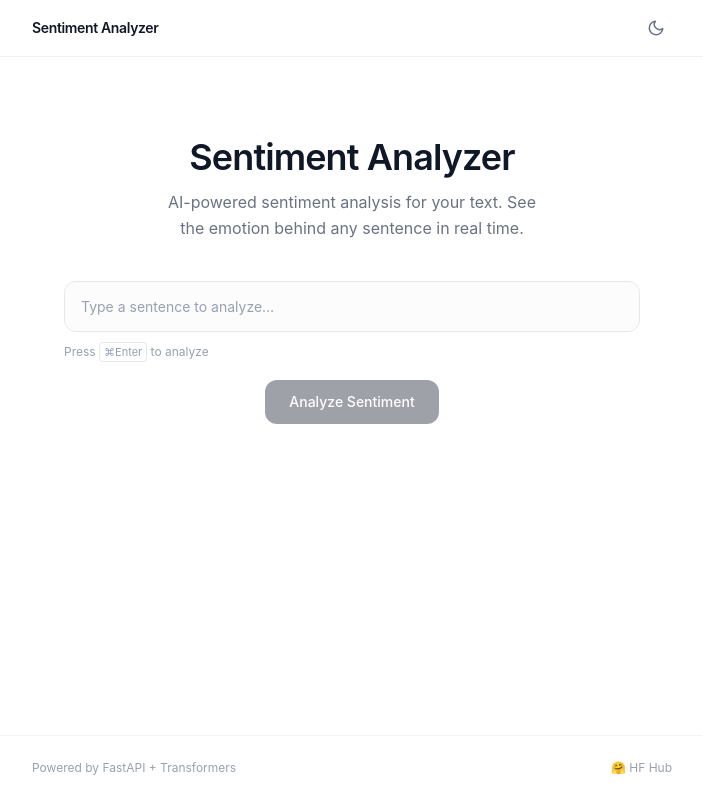
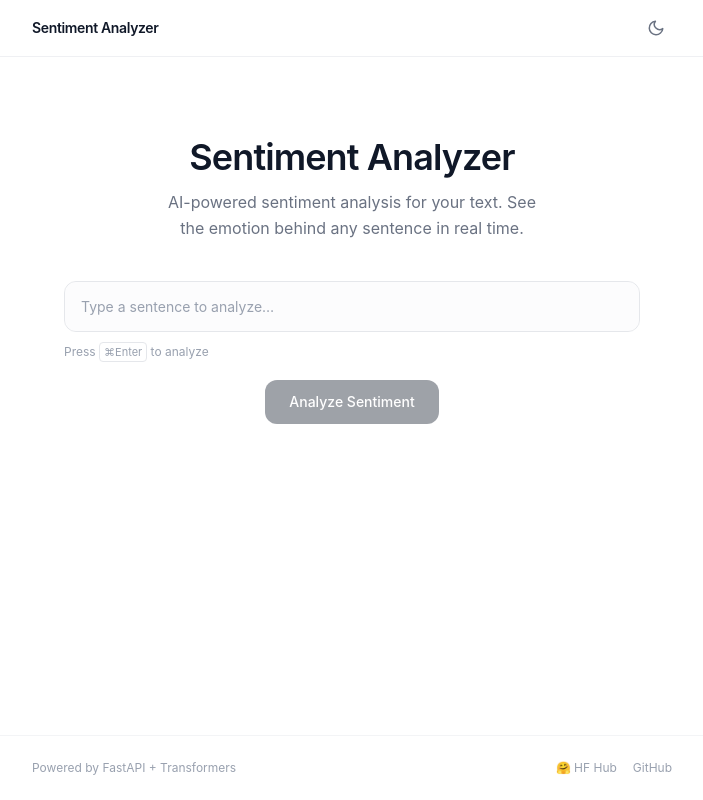
Before and after one commit to erencice/sentiment140-frontend, a React (Vite) app: page / in a window 1280 px wide. Shown: the whole page, without its empty margins (288-991 px from the left). Built offline with nearby package versions, Linux system fonts and the light colour scheme.

Commit message:
Add GitHub link to footer, update README with live URL

```diff
--- a/src/components/Footer.tsx
+++ b/src/components/Footer.tsx
@@ -7,6 +7,7 @@ export function Footer(): JSX.Element {
         <p className="text-xs text-gray-400 dark:text-gray-500">
           Powered by FastAPI + Transformers
         </p>
+        <div className="flex items-center gap-4">
           <a
             href="https://huggingface.co/erencice/sentiment140-distilbert"
             target="_blank"
@@ -15,6 +16,15 @@ export function Footer(): JSX.Element {
           >
             🤗 HF Hub
           </a>
+          <a
+            href="https://github.com/erencice/sentiment140-frontend"
+            target="_blank"
+            rel="noopener noreferrer"
+            className="text-xs text-gray-400 transition-colors hover:text-gray-600 dark:text-gray-500 dark:hover:text-gray-300"
+          >
+            GitHub
+          </a>
+        </div>
       </div>
     </footer>
   );
```
Also changed, not shown: 1 other file (tests, documents, lock files or other folders). Lines whose indentation alone changed are shown as unchanged.
